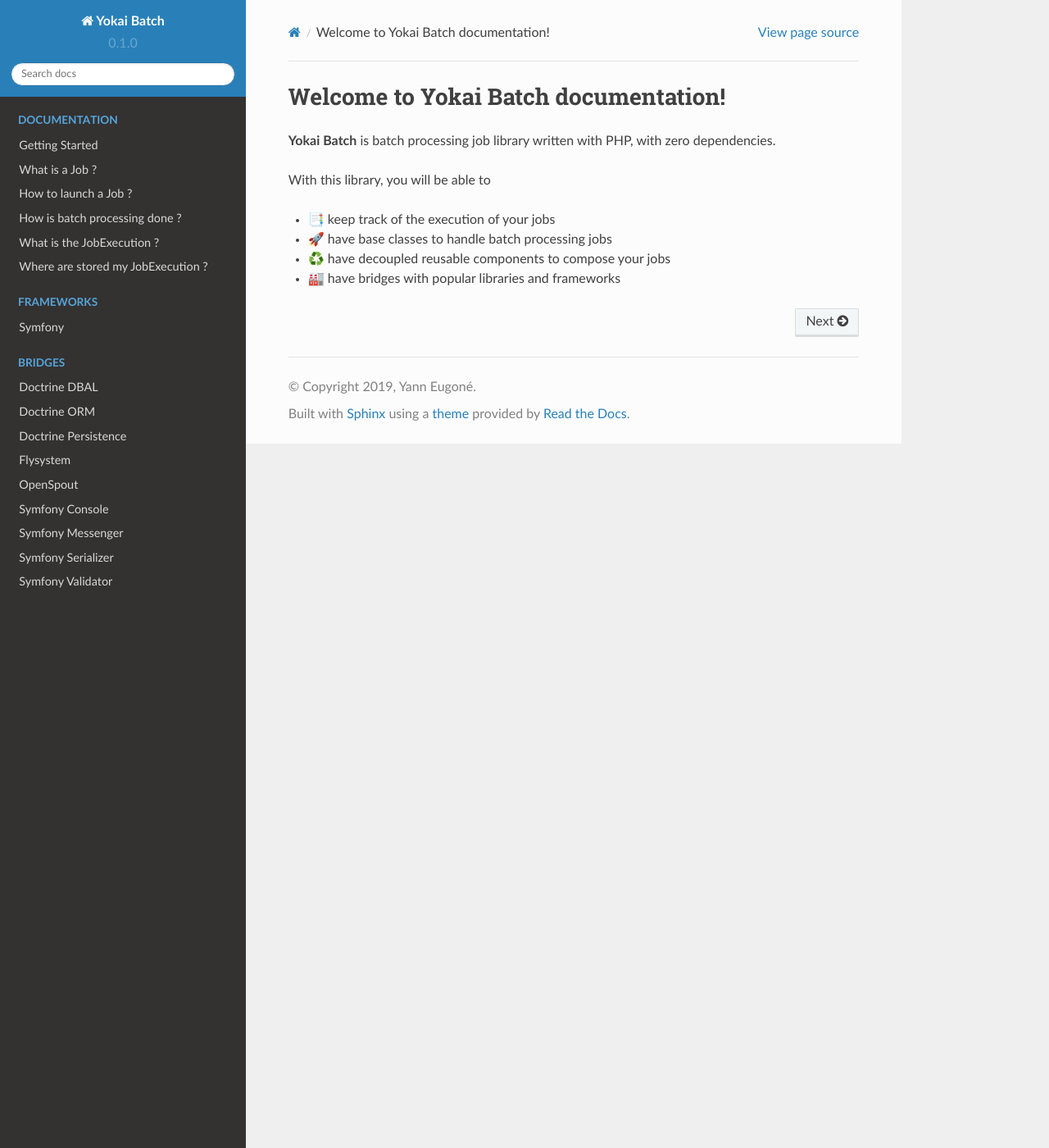
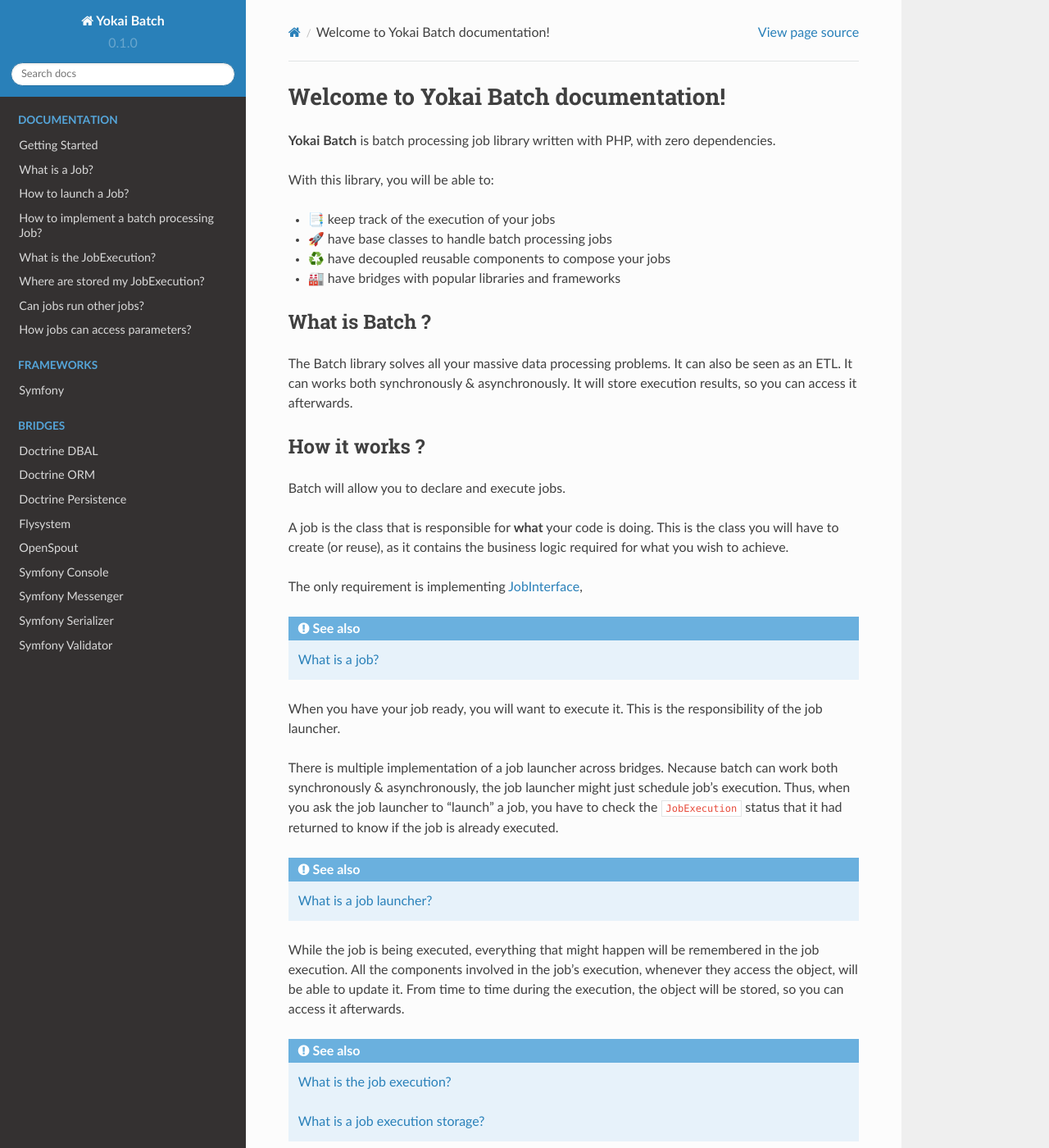
Before and after one commit to yann-eugone/rtd-tutorial, a Sphinx documentation site: the page built from docs/index.rst, in a window 1280 px wide and 1400 px high. Shown: the whole window at 82% size. Built offline with Sphinx 7.4.7 and the Read the Docs theme 2.0.0, drawn with Linux system fonts in a browser that asks for light colours.

Commit message:
Updated index with latest updates

```diff
--- a/docs/index.rst
+++ b/docs/index.rst
@@ -1,25 +1,73 @@
 Welcome to Yokai Batch documentation!
-===================================
+=====================================
 
 **Yokai Batch** is batch processing job library written with PHP, with zero dependencies.
 
-With this library, you will be able to
+With this library, you will be able to:
 
 * 📑 keep track of the execution of your jobs
 * 🚀 have base classes to handle batch processing jobs
 * ♻️ have decoupled reusable components to compose your jobs
 * 🏭 have bridges with popular libraries and frameworks
 
+What is Batch ?
+---------------
+
+The Batch library solves all your massive data processing problems.
+It can also be seen as an ETL.
+It can works both synchronously & asynchronously.
+It will store execution results, so you can access it afterwards.
+
+How it works ?
+--------------
+
+Batch will allow you to declare and execute jobs.
+
+A job is the class that is responsible for **what** your code is doing.
+This is the class you will have to create (or reuse), as it contains the
+business logic required for what you wish to achieve.
+
+The only requirement is implementing `JobInterface <https://github.com/yokai-php/batch/tree/0.x/src/batch/src/Job/JobInterface.php>`__,
+
+.. seealso::
+
+   :doc:`What is a job? </domain/job>`
+
+When you have your job ready, you will want to execute it.
+This is the responsibility of the job launcher.
+
+There is multiple implementation of a job launcher across bridges.
+Necause batch can work both synchronously & asynchronously, the job launcher might just schedule job's execution.
+Thus, when you ask the job launcher to “launch” a job, you have to check
+the ``JobExecution`` status that it had returned to know if the job is
+already executed.
+
+.. seealso::
+
+   :doc:`What is a job launcher? </domain/job-launcher>`
+
+While the job is being executed, everything that might happen will be remembered in the job execution.
+All the components involved in the job's execution, whenever they access the object, will be able to update it.
+From time to time during the execution, the object will be stored, so you can access it afterwards.
+
+.. seealso::
+
+   :doc:`What is the job execution? </domain/job-execution>`
+
+   :doc:`What is a job execution storage? </domain/job-execution-storage>`
+
 .. toctree::
    :hidden:
    :caption: Documentation
 
    Getting Started <getting-started>
-   What is a Job ?<domain/job>
-   How to launch a Job ?<domain/job-launcher>
-   How is batch processing done ?<domain/item-job>
-   What is the JobExecution ?<domain/job-execution>
-   Where are stored my JobExecution ?<domain/job-execution-storage>
+   What is a Job?<domain/job>
+   How to launch a Job?<domain/job-launcher>
+   How to implement a batch processing Job?<domain/item-job>
+   What is the JobExecution?<domain/job-execution>
+   Where are stored my JobExecution?<domain/job-execution-storage>
+   Can jobs run other jobs?<domain/job-with-children>
+   How jobs can access parameters?<domain/job-parameter-accessor>
 
 .. toctree::
    :hidden:
```
